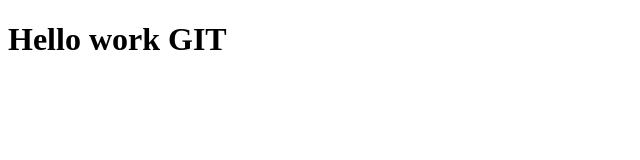
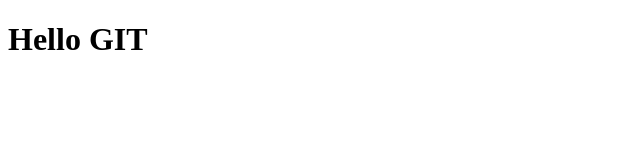
Before and after one commit to leonloly/Cursos, a plain HTML site: page Index.html in a window 1280 px wide. Shown: the whole page, without its empty margins (0-640 px from the left). Drawn offline with Linux system fonts and the light colour scheme.

Commit message:
Se modifico titulo index

```diff
--- a/Index.html
+++ b/Index.html
@@ -6,6 +6,6 @@
     <title>Demo git</title>
 </head>
 <body>
-   <h1> Hello work GIT</h1>
+   <h1> Hello GIT</h1>
 </body>
 </html>
```
